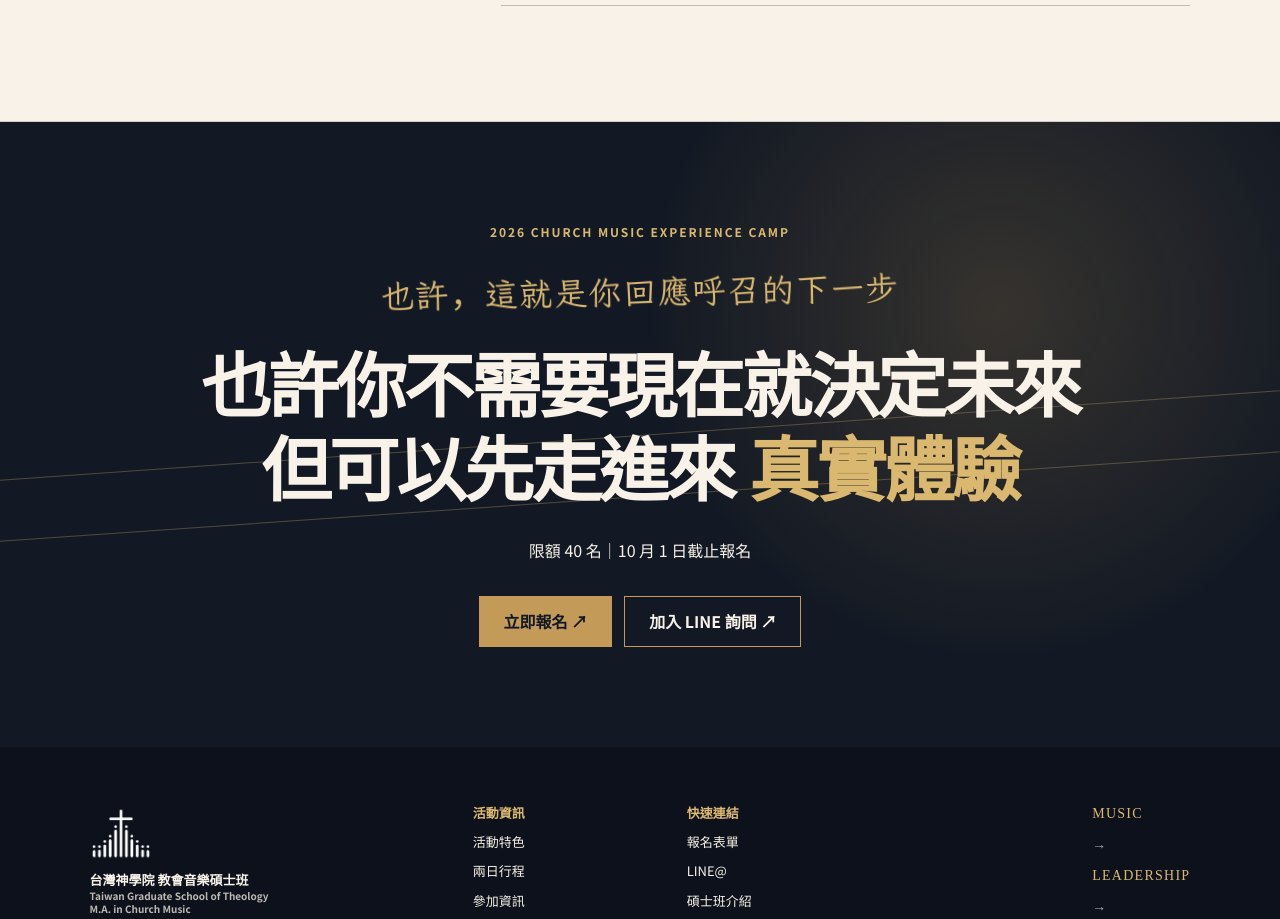
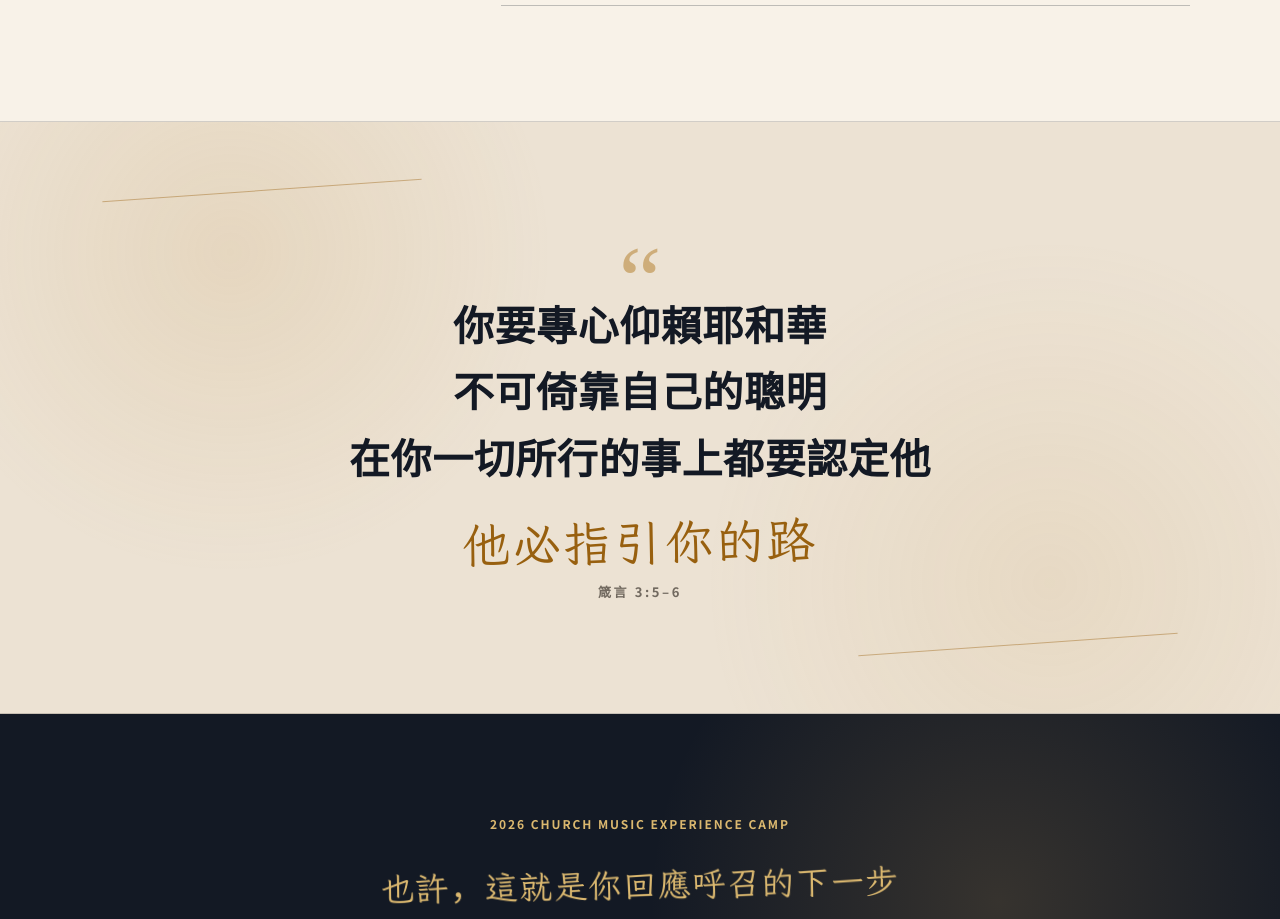
Before and after one commit to tgst-musix/experience-camp-2026, a React (Vite) app: page / in a window 1280 px wide. Shown: the part 8500-9419 px from the top of the page. Built offline with nearby package versions, Linux system fonts and the light colour scheme; a web font is replaced by a local one.

Commit message:
Add Proverbs 3 scripture section

```diff
--- a/src/App.tsx
+++ b/src/App.tsx
@@ -191,6 +191,7 @@ export default function Home() {
     <section className={`${styles.section} ${styles.info}`} id="info"><div className={styles.sectionHeading}><p className={styles.eyebrow}>INFORMATION</p><h2>報名前，<br />你需要知道的事</h2></div><div className={`${styles.infoGrid} ${motion.compactInfoGrid}`}><article><span>01 / DATE　營會日期</span><b>2026.10.12–13</b><p>週一至週二，共兩天</p></article><article><span>02 / PLACE　營會地點</span><b>台灣神學院</b><p>台北市士林區仰德大道二段<br /><a href={mapUrl} target="_blank" rel="noreferrer">開啟 Google 地圖 ↗</a></p></article><article><span>03 / FEE　報名費</span><b>NT$ 2,000</b><p>含講義、活動保險及 10/12午&amp;晚餐、10/13午餐</p></article><article><span>04 / STAY　有住宿需求者</span><b>另加 NT$ 1,000</b><p>自由選擇，含 10/13 早餐；<br />校內空間不足時安排領頭山莊</p></article></div><div className={styles.policyNote}><b>退費辦法</b><p>10 月 1 日前取消，可退還已繳費用的 80%，其餘 20% 作為行政手續費；10 月 1 日後取消，恕不退費。</p></div><div className={styles.paymentPanel}><div><p className={styles.eyebrow}>PAYMENT</p><h3>繳費資訊</h3><p>填寫報名表後，請依下列資訊完成匯款，並保留轉帳紀錄供主辦單位確認。</p></div><dl><div><dt>銀行</dt><dd>玉山銀行（808）新生分行</dd></div><div><dt>帳號</dt><dd>1056-940-010036</dd></div><div><dt>戶名</dt><dd>財團法人台灣神學院</dd></div></dl></div><div className={styles.registrationSteps}><span><b>01</b><em>依表單說明完成繳費</em></span><span><b>02</b><em>填寫 Google 報名表</em></span><span><b>03</b><em>到信箱收報名成功 Email</em></span><span><b>04</b><em>對帳同工確認入帳後，會再寄一封繳費成功 Email</em></span><span><b>05</b><em>完成報名手續，營會見！</em></span><a href={registrationUrl} target="_blank" rel="noreferrer">前往報名表 ↗</a></div></section>
 
     <section className={`${styles.section} ${styles.faq}`} id="faq"><div className={styles.sectionHeading}><p className={styles.eyebrow}>FAQ</p><h2>常見問題</h2></div><div className={styles.faqList}>{faqs.map(([question, answer]) => <AnimatedDetails className={motion.faqDisclosure} key={question} summary={(expanded) => <>{question}<span className={motion.toggleIcon} aria-hidden="true">＋</span><span className={motion.srOnly}>{expanded ? "收合答案" : "展開答案"}</span></>}><p>{answer}</p></AnimatedDetails>)}</div></section>
+    <section className={styles.scripture} aria-labelledby="scripture-reference"><div className={styles.scriptureInner}><span className={styles.scriptureMark} aria-hidden="true">“</span><blockquote className={styles.scriptureQuote}><span>你要專心仰賴耶和華</span><span>不可倚靠自己的聰明</span><span>在你一切所行的事上都要認定他</span><strong className={styles.scripturePromise}>他必指引你的路</strong></blockquote><p className={styles.scriptureReference} id="scripture-reference">箴言 3:5–6</p></div></section>
     <section className={styles.finalCta} id="contact" data-reveal="true"><div><p className={styles.eyebrow}>2026 CHURCH MUSIC EXPERIENCE CAMP</p><p className={`${styles.finalHandwriting} ${motion.finalSentence}`} aria-label="也許，這就是你回應呼召的下一步"><HandwrittenText text="也許，這就是你回應呼召的下一步" /></p><h2 className={styles.finalHeadline}>也許你不需要<br className={motion.mobileBreak} />現在就決定未來<br />但可以先走進來<span className={motion.desktopOnlySpace}>&nbsp;</span><br className={motion.mobileBreak} /><span>真實體驗</span></h2><p className={styles.finalMeta}>限額 40 名｜10 月 1 日截止報名</p><div className={styles.finalActions}><a className={styles.primaryButton} href={registrationUrl} target="_blank" rel="noreferrer">立即報名 ↗</a><a className={styles.ghostButton} href={lineUrl} target="_blank" rel="noreferrer">加入 LINE 詢問 ↗</a></div></div></section>
     <footer className={styles.footer}><div className={styles.footerBrand}><img className={styles.footerLogo} src={asset("church-music-logo.png")} alt="台灣神學院教會音樂碩士班 Logo" /><BrandCopy footer /></div><div><b>活動資訊</b><a href="#experience">活動特色</a><a href="#schedule">兩日行程</a><a href="#info">參加資訊</a></div><div><b>快速連結</b><a href={registrationUrl} target="_blank" rel="noreferrer">報名表單</a><a href={lineUrl} target="_blank" rel="noreferrer">LINE@</a><a href={programUrl} target="_blank" rel="noreferrer">碩士班介紹</a><a href={mapUrl} target="_blank" rel="noreferrer">Google 地圖</a><a href="https://www.facebook.com/profile.php?id=61577588704155" target="_blank" rel="noreferrer">Facebook</a></div><div className={styles.footerStatement}><span>MUSIC</span><i>→</i><span>LEADERSHIP</span><i>→</i><span>MINISTRY</span></div></footer>
     <aside className={styles.mobileRegisterBar} aria-label="手機版快速報名"><span><b>10.12–13</b><small>限額 40 名</small></span><a href={registrationUrl} target="_blank" rel="noreferrer">立即報名 ↗</a></aside>{copyNotice && <div className={styles.copyToast} role="status" aria-live="polite">已複製連結</div>}
```
